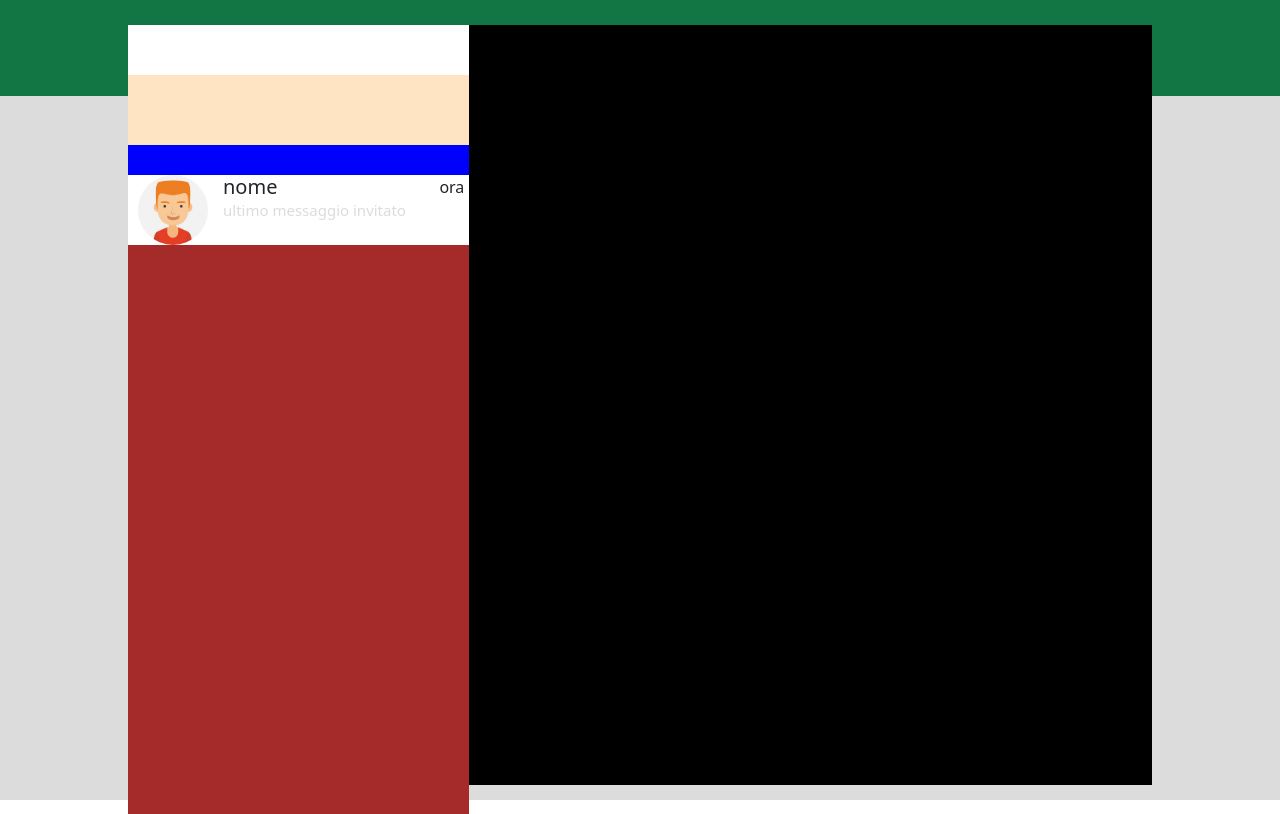
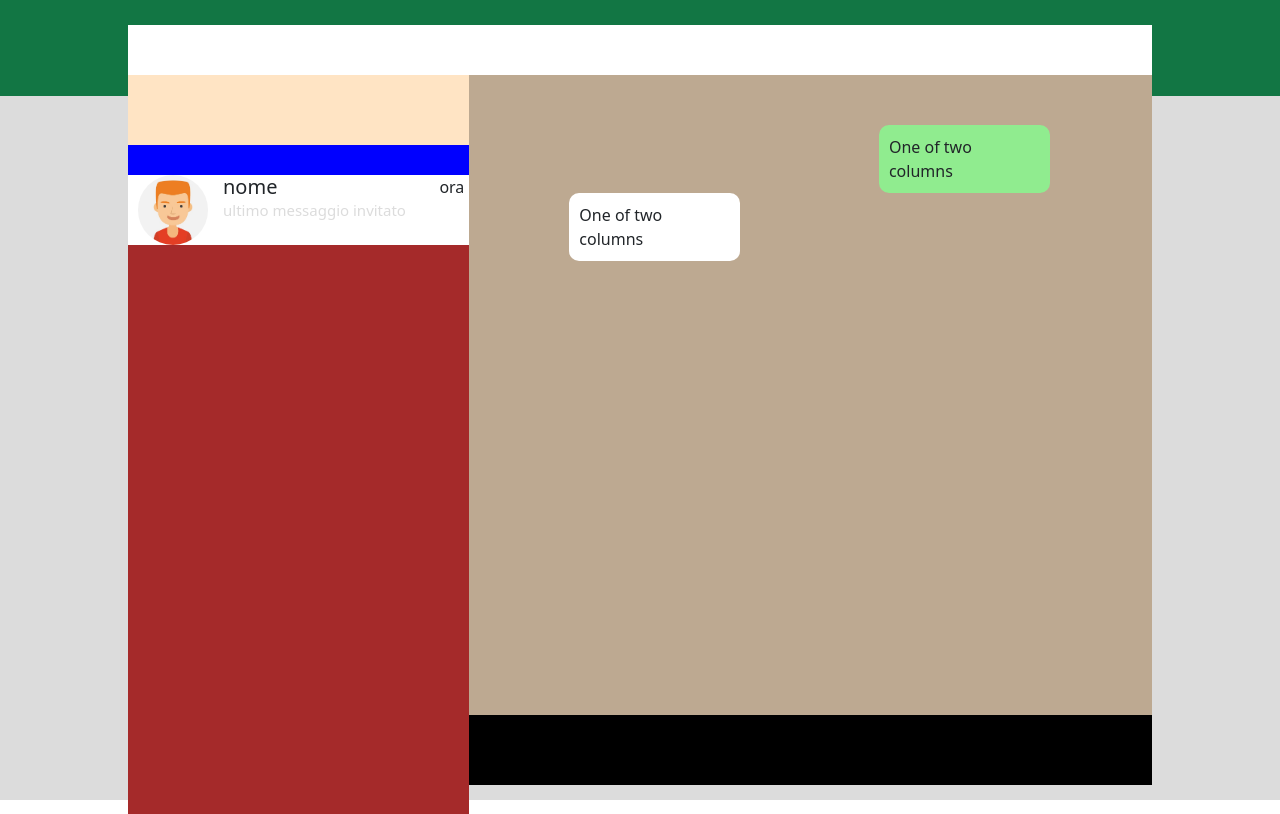
Before and after one commit to FilippoDibe/vue-boolzapp, a plain HTML site: page index.html in a window 1280 px wide. Drawn offline with nearby package versions, Linux system fonts and the light colour scheme.

Commit message:
add message structur and style

```diff
--- a/css/style.css
+++ b/css/style.css
@@ -81,6 +81,30 @@
     font-size: 15px;
     color: gainsboro;
 }
+/* qui per modificare l'ora  */
 .chat-item span{
     margin-right: 5px;
 }
+.message-container{
+    height: 80vh;
+    background-color: rgba(255, 228, 196, 0.74);
+    padding-top:50px;
+}
+
+.message{
+
+    padding: 10px;
+    border-radius: 10px;
+}
+.user{
+
+    margin-left:60% ;
+    background-color: rgba(144, 238, 144, 0.976);
+
+
+}
+.pc{
+    margin-left:100px;
+    background-color: white;
+
+}
--- a/index.html
+++ b/index.html
@@ -55,7 +55,24 @@
 
             </div>
             <div class="main-content col-8">
+                <div class="personal-account">
 
+                </div>
+                <div class="container-chat">
+                    <!-- creazione del prototipo del messaggio del utente  -->
+                    <div class="message-container">
+                            <div class="col-3 message user">
+                                One of two columns
+                            </div>
+                            <!-- creazione del prototpio del messaggio del pc  -->
+                            <div class="col-3 message pc">
+                                One of two columns
+                            </div>
+                      </div>
+
+
+
+                </div>
 
             </div>
         </div>
```
